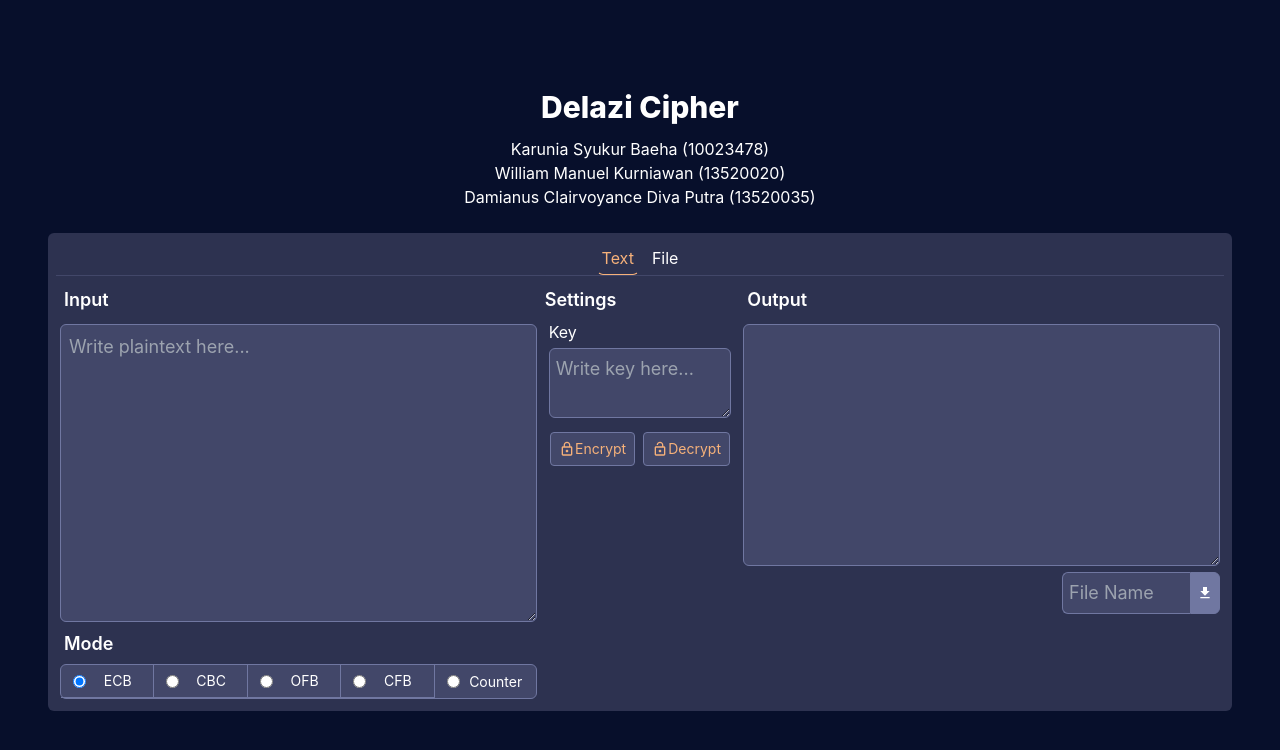
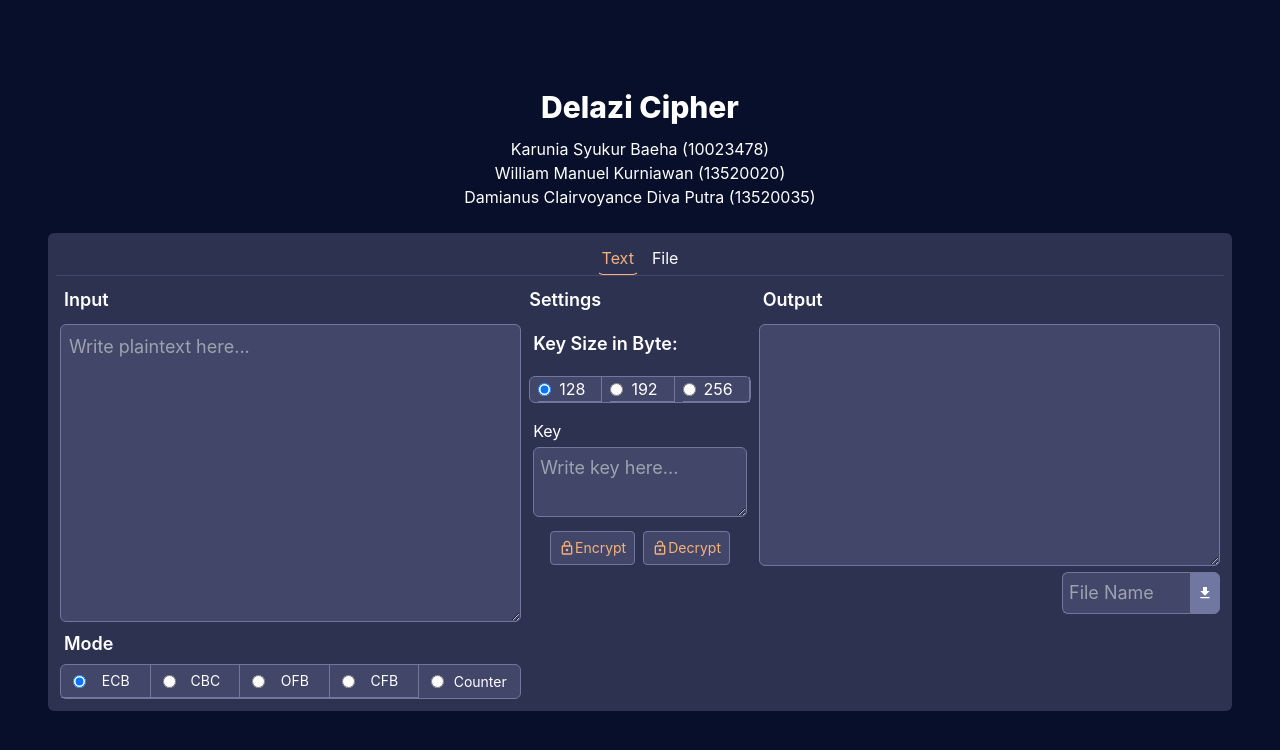
Before and after one commit to dclairvoyance/Tugas3_IF4020_Kripto, a React (Vite) app in the folder frontend/: page / in a window 1280 px wide. Shown: the top 750 px of the page. Built offline with nearby package versions, Linux system fonts and the light colour scheme.

Commit message:
feat: key_size1

```diff
--- a/frontend/src/components/Delazi.jsx
+++ b/frontend/src/components/Delazi.jsx
@@ -17,7 +17,10 @@ const Delazi = () => {
   const outputTextArea = useRef(null);
 
   const [key, setKey] = useState("");
+
   const [mode, setMode] = useState("ecb");
+  const [keyLength, setKeyLength] = useState("128");
+  const [rounds, setRounds] = useState("14");
   const [round, setRound] = useState(16);
   const [size, setSize] = useState(2);
 
@@ -313,6 +316,86 @@ const Delazi = () => {
               Settings
             </h2>
 
+            {/* Karunia */}
+            {/* Select Key Length */}
+            <h2 className="h-8 items-center mt-3 ml-1 mb-4 flex text-lg font-semibold text-white">Key Size in Byte:</h2>
+            <div className="flex items-center space-x-4">
+              <ul className="lg:flex text-white bg-primary_2 mb-3 rounded-md border border-primary_3">
+                <li className="w-full border-b lg:border-r border-primary_3 ml-2 pr-4">
+                  <label className="flex items-center">
+                    <input
+                      type="radio"
+                      value="128"
+                      checked={keyLength === "128"}
+                      onChange={(e) => setKeyLength(e.target.value)}
+                      className="form-radio text-primary_2 focus:ring-2 focus:ring-blue-500"
+                    />
+                    <span className="text-white ml-2">128</span>
+                  </label>
+                </li>
+                <li className="w-full border-b lg:border-r border-primary_3 ml-2 pr-4">
+                  <label className="flex items-center">
+                    <input
+                      type="radio"
+                      value="192"
+                      checked={keyLength === "192"}
+                      onChange={(e) => setKeyLength(e.target.value)}
+                      className="form-radio text-primary_2 focus:ring-2 focus:ring-blue-500"
+                    />
+                    <span className="text-white ml-2">192</span>
+                  </label>
+                </li>
+                <li className="w-full border-b lg:border-r border-primary_3 ml-2 pr-4">
+                  <label className="flex items-center">
+                    <input
+                      type="radio"
+                      value="256"
+                      checked={keyLength === "256"}
+                      onChange={(e) => setKeyLength(e.target.value)}
+                      className="form-radio text-primary_2 focus:ring-2 focus:ring-blue-500"
+                    />
+                    <span className="text-white ml-2">256</span>
+                  </label>
+                </li>
+              </ul>
+            </div>
+
+            {/* Select Rounds for 256-bit Key */}
+            {keyLength === "256" && (
+              <div className="mt-4">
+                <h3 className="h-8 items-center ml-1 flex text-lg font-semibold text-white">Rounds:</h3>
+                <ul className="lg:flex text-white bg-primary_2 mb-3 rounded-md border border-primary_3">
+                  <li className="w-full border-b lg:border-r border-primary_3 ml-2 pr-4">
+                    <label className="flex items-center">
+                      <input
+                        type="radio"
+                        value="14"
+                        checked={rounds === "14"}
+                        onChange={(e) => setRounds(e.target.value)}
+                        className="form-radio text-primary_2 focus:ring-2 focus:ring-blue-500"
+                      />
+                      <span className="text-white ml-2">14</span>
+                    </label>
+                  </li>
+
+                  <li className="w-full border-b lg:border-r border-primary_3 ml-2 pr-4">
+                    <label className="flex items-center">
+                      <input
+                        type="radio"
+                        value="16"
+                        checked={rounds === "16"}
+                        onChange={(e) => setRounds(e.target.value)}
+                        className="form-radio text-primary_2 focus:ring-2 focus:ring-blue-500"
+                      />
+                      <span className="text-white ml-2">16</span>
+                    </label>
+                  </li>
+                </ul>
+              </div>
+            )}
+
+            {/* Karunia */}
+
             {/* key */}
             <h3 className="h-8 items-center ml-1 flex text-md text-white">
               Key
```
